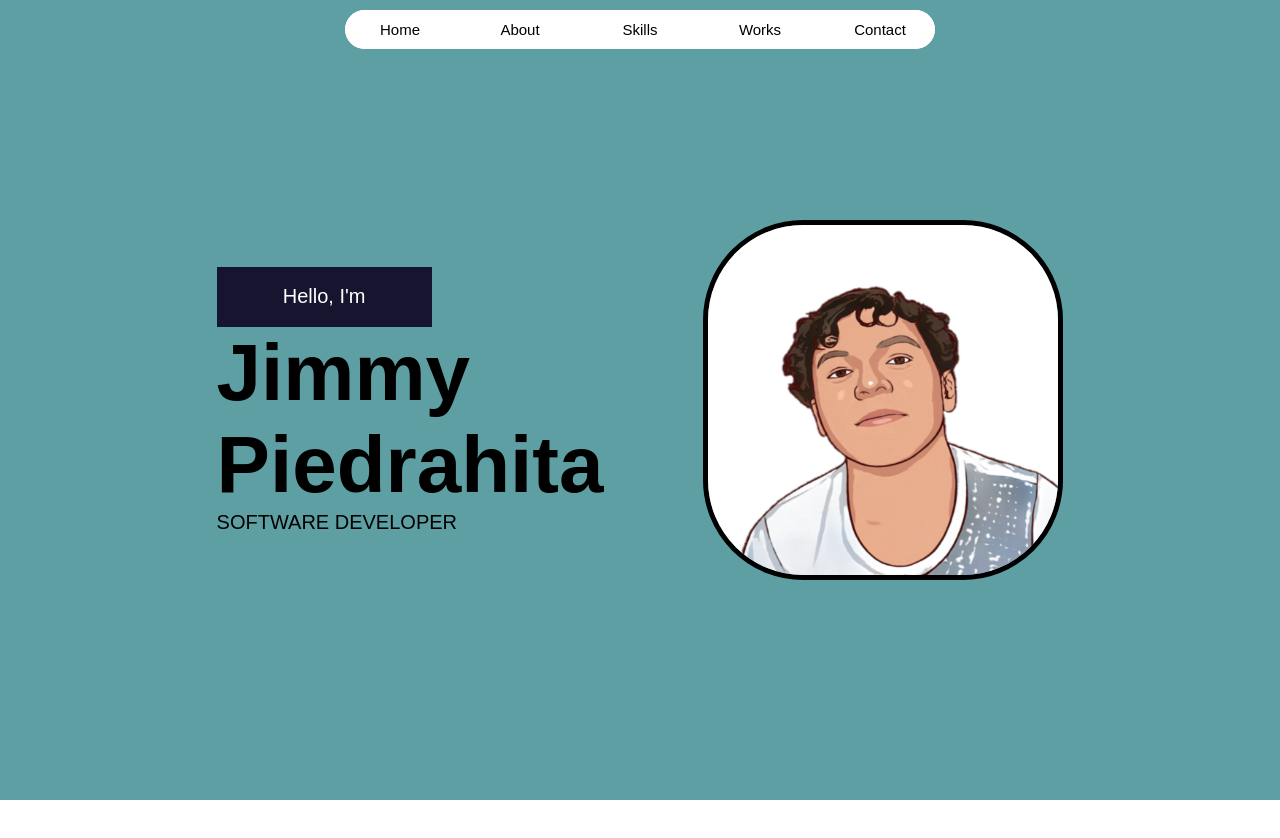
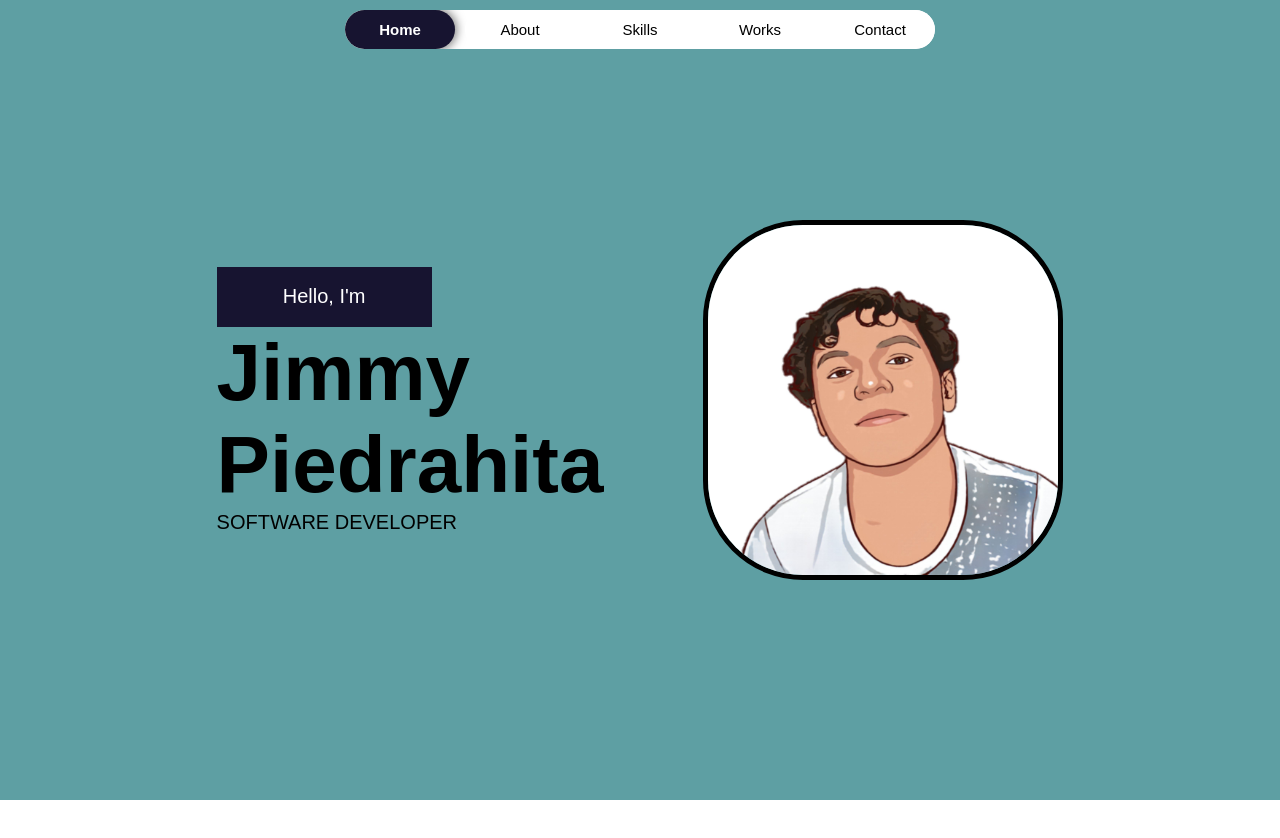
Before and after one commit to JimmyPiedrahita/Portfolio, a React (Vite) app: page / in a window 1280 px wide. Shown: the top 838 px of the page. Built offline with nearby package versions, Linux system fonts and the light colour scheme.

Commit message:
feat(menu): add active section highlighting on scroll in the menu

```diff
--- a/src/App.jsx
+++ b/src/App.jsx
@@ -3,15 +3,44 @@ import SectionAbout from './components/SectionAbout';
 import SectionHome from './components/SectionHome';
 import SectionSkills from './components/SectionSkills';
 import Menu from './components/Menu';
-import { useRef, useState } from 'react';
+import { useRef, useState, useEffect } from 'react';
 
 function App() {
+
+  const [activeSection, setActiveSection] = useState('home');
+  const sectionsRef = useRef([]);
+
+  const addToRefs = (el) => {
+    if (el && !sectionsRef.current.includes(el)) {
+      sectionsRef.current.push(el);
+    }
+  };
+
+  useEffect(() => {
+    const observer = new IntersectionObserver(
+      (entries) => {
+        entries.forEach((entry) => {
+          if (entry.isIntersecting) {
+            setActiveSection(entry.target.id);
+          }
+        });
+      },
+      { threshold: 0.6 }
+    );
+
+    sectionsRef.current.forEach((section) => {
+      if (section) observer.observe(section);
+    });
+
+    return () => observer.disconnect();
+  }, []);
+
   return (
     <>
-      <Menu />
-      <SectionHome />
-      <SectionAbout />
-      <SectionSkills />
+      <Menu activeSection={activeSection}/>
+      <SectionHome ref={addToRefs} />
+      <SectionAbout ref={addToRefs} />
+      <SectionSkills ref={addToRefs} />
     </>
   )
 }
--- a/src/components/Button.jsx
+++ b/src/components/Button.jsx
@@ -1,10 +1,10 @@
 import React from 'react'
 import '../stylesheets/Button.css';
 
-function Button({ text, link }) {
+function Button({ text, link, activeSection }) {
   return (
-    <a href={link}>
-      <div className='btn home'>
+    <a href={`#${link}`}>
+      <div className={`btn ${activeSection === link ? 'active' : ''}`}>
         {text}
       </div>
     </a>
--- a/src/components/Menu.jsx
+++ b/src/components/Menu.jsx
@@ -2,15 +2,15 @@ import React from 'react'
 import '../stylesheets/Menu.css';
 import Button from './Button';
 
-function Menu() {
+function Menu({ activeSection }) {
   return (
     <div className='container-menu'>
       <div className='menu'>
-        <Button text='Home' link='#home'/>
-        <Button text='About' link='#about'/>
-        <Button text='Skills' link='#skills'/>
-        <Button text='Works' link='#works'/>
-        <Button text='Contact' link='#contact'/>
+        <Button text='Home' link='home' activeSection={activeSection} />
+        <Button text='About' link='about' activeSection={activeSection} />
+        <Button text='Skills' link='skills' activeSection={activeSection} />
+        <Button text='Works' link='works' activeSection={activeSection} />
+        <Button text='Contact' link='contact' activeSection={activeSection} />
       </div>
     </div>
   )
--- a/src/components/SectionAbout.jsx
+++ b/src/components/SectionAbout.jsx
@@ -1,12 +1,12 @@
-import React from 'react'
+import React, { forwardRef } from 'react'
 import '../stylesheets/SectionAbout.css';
 
-function SectionAbout() {
+const SectionAbout = forwardRef((props, ref) => {
   return (
-    <div id='about' className='section-about'>
+    <div id='about' className='section-about' ref={ref}>
 
     </div>
-  )
-}
+  );
+});
 
-export default SectionAbout
+export default SectionAbout;
--- a/src/components/SectionHome.jsx
+++ b/src/components/SectionHome.jsx
@@ -1,16 +1,14 @@
-import React from 'react'
+import React, { forwardRef } from 'react';
 import '../stylesheets/SectionHome.css';
 import Hero from '../assets/img/img-hero.jpg';
 
-function SectionHome() {
+const SectionHome = forwardRef((props, ref) => {
   return (
-    <div id='home' className='section-home'>
+    <div id='home' className='section-home' ref={ref}>
       <div className='container-hero'>
         <div className='hero'>
           <div className='texts'>
-            <div className='text-greeting'>
-              Hello, I'm
-            </div>
+            <div className='text-greeting'>Hello, I'm</div>
             <h1>Jimmy<br/>Piedrahita</h1>
             <p>SOFTWARE DEVELOPER</p>
           </div>
@@ -18,7 +16,7 @@ function SectionHome() {
         </div>
       </div>
     </div>
-  )
-}
+  );
+});
 
-export default SectionHome
+export default SectionHome;
--- a/src/stylesheets/Button.css
+++ b/src/stylesheets/Button.css
@@ -21,3 +21,10 @@ a {
   box-shadow: 0 0 10px 2px rgba(0, 0, 0, 0.5);
   font-weight: bold;
 }
+
+.active {
+  background-color: #171430;
+  color: #ffffff;
+  box-shadow: 0 0 10px 2px rgba(0, 0, 0, 0.5);
+  font-weight: bold;
+}
```
